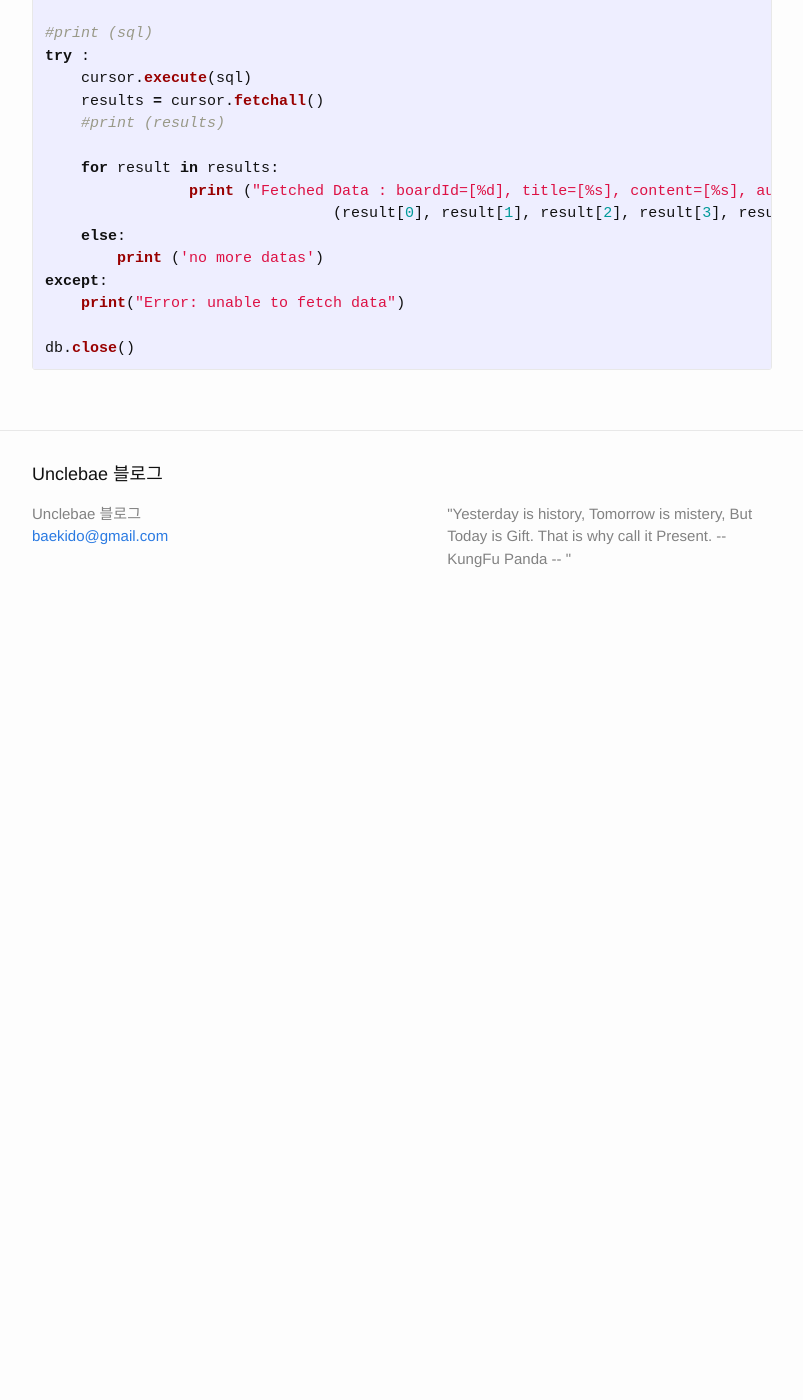
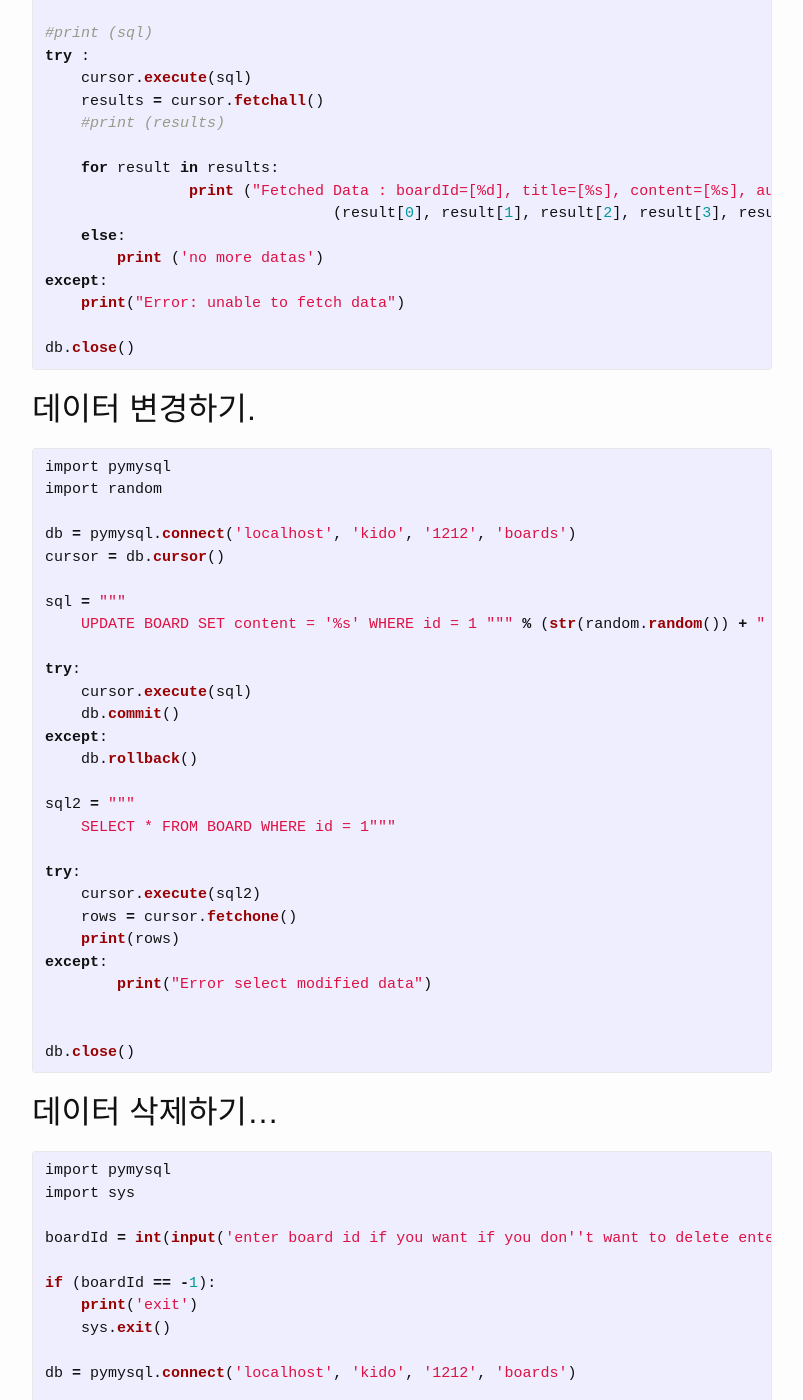
Before and after one commit to unclebae/blog, a Jekyll site: the page built from _posts/2016-07-22-Python-Database.markdown, in a window 1280 px wide and 1400 px high, scrolled down 3609 px. Shown: the whole window, without its empty margins (238-1041 px from the left). Built offline with Jekyll 4.4.1, drawn with Linux system fonts in a browser that asks for light colours; before the commit the page ends 4239 px from its top, so only the background shows below that; some of the changed text lies outside the part shown.

Commit message:
update and delete

```diff
--- a/_posts/2016-07-22-Python-Database.markdown
+++ b/_posts/2016-07-22-Python-Database.markdown
@@ -176,3 +176,67 @@ except:
 
 db.close()
 {% endhighlight %}
+
+## 데이터 변경하기.
+
+{% highlight python %}
+
+import pymysql
+import random
+
+db = pymysql.connect('localhost', 'kido', '1212', 'boards')
+cursor = db.cursor()
+
+sql = """
+    UPDATE BOARD SET content = '%s' WHERE id = 1 """ % (str(random.random()) + " are generaged.")
+
+try:
+    cursor.execute(sql)
+    db.commit()
+except:
+    db.rollback()
+
+sql2 = """
+    SELECT * FROM BOARD WHERE id = 1"""
+
+try:
+    cursor.execute(sql2)
+    rows = cursor.fetchone()
+    print(rows)
+except:
+	print("Error select modified data")
+
+
+db.close()
+
+{% endhighlight %}
+
+## 데이터 삭제하기...
+
+{% highlight python %}
+
+import pymysql
+import sys
+
+boardId = int(input('enter board id if you want if you don''t want to delete enter the -1 : '))
+
+if (boardId == -1):
+    print('exit')
+    sys.exit()
+
+db = pymysql.connect('localhost', 'kido', '1212', 'boards')
+
+cursor = db.cursor()
+
+sql = """
+    DELETE FROM BOARD WHERE id = '%d'""" % boardId
+
+try:
+	cursor.execute(sql)
+	db.commit()
+	print ('complete deleting board about id [%d]' % boardId)
+except:
+	db.rollback()
+
+db.close()
+{% endhighlight %}
```
Also changed, not shown: 2 other files.
